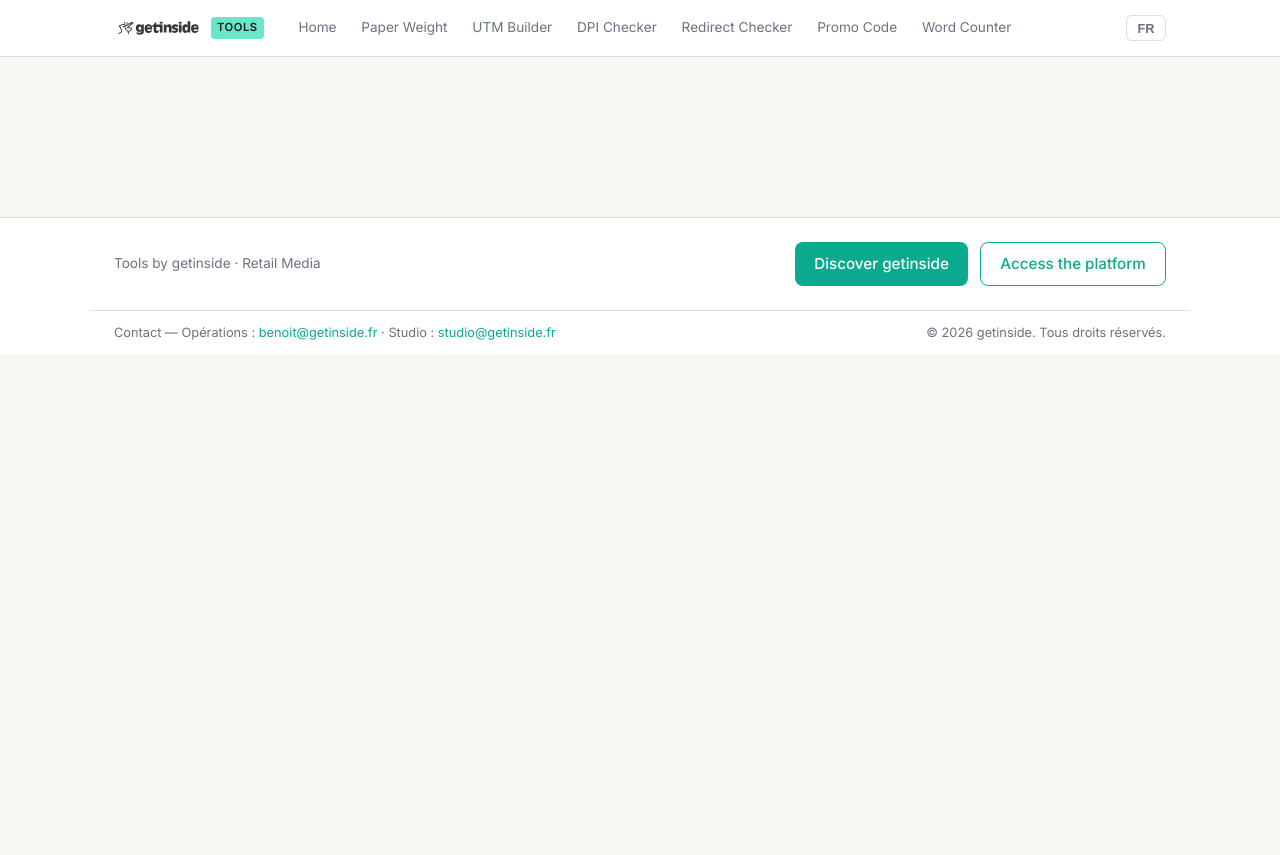
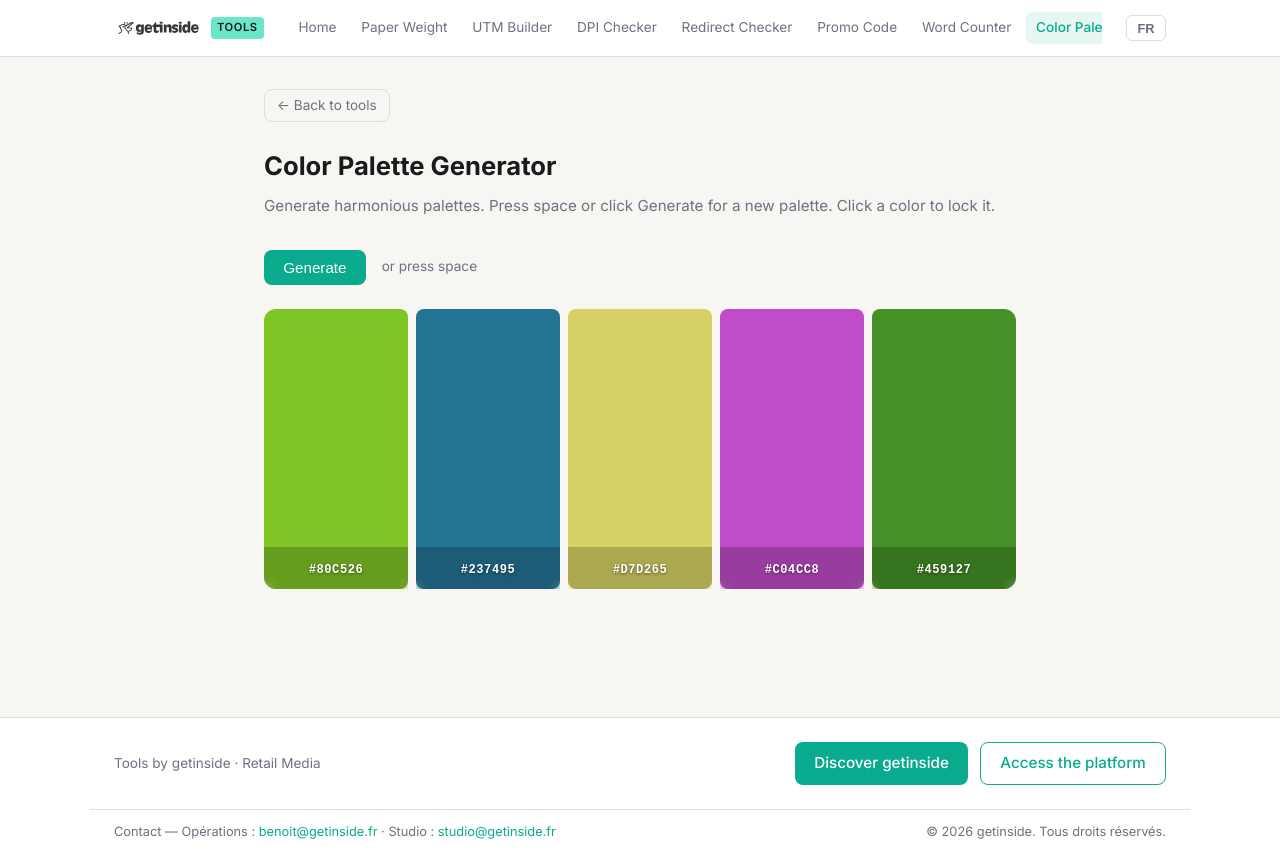
Before and after one commit to getinside-ops/tools, a Vue app: page /#/color-palette in a window 1280 px wide. Before the commit the page ends 800 px from the top, so only its background shows below. Built offline with nearby package versions, Linux system fonts and the light colour scheme.

Commit message:
feat: add Color Palette Generator tool

```diff
--- a/src/components/AppHeader.vue
+++ b/src/components/AppHeader.vue
@@ -13,6 +13,7 @@
         <router-link to="/redirect-checker">{{ t('nav.redirectChecker') }}</router-link>
         <router-link to="/promo-code">{{ t('nav.promoCode') }}</router-link>
         <router-link to="/word-counter">{{ t('nav.wordCounter') }}</router-link>
+        <router-link to="/color-palette">{{ t('nav.colorPalette') }}</router-link>
         <!-- <router-link to="/pdf-x">{{ t('nav.pdfX') }}</router-link> coming soon -->
       </nav>
       <button class="gi-lang-toggle" @click="toggleLocale">
--- a/src/i18n/en.ts
+++ b/src/i18n/en.ts
@@ -10,6 +10,7 @@ const en: Messages = {
     promoCode: 'Promo Code',
     pdfX: 'PDF → PDF/X',
     wordCounter: 'Word Counter',
+    colorPalette: 'Color Palette',
     back: '← Back to tools',
   },
   footer: {
@@ -28,6 +29,7 @@ const en: Messages = {
       promoCode: { title: 'Promo Code Validator', desc: 'Check your promo code quality before publishing.' },
       pdfX: { title: 'PDF to PDF/X Converter', desc: 'Convert your PDF to print-compliant PDF/X-1a format.' },
       wordCounter: { title: 'Word & Character Counter', desc: 'Count words, characters, sentences and estimate reading time.' },
+      colorPalette: { title: 'Color Palette Generator', desc: 'Generate harmonious color palettes. Press space for a new palette.' },
     },
   },
   paperWeight: {
@@ -122,6 +124,15 @@ const en: Messages = {
     },
     minutes: 'min',
   },
+  colorPalette: {
+    title: 'Color Palette Generator',
+    desc: 'Generate harmonious palettes. Press space or click Generate for a new palette. Click a color to lock it.',
+    generate: 'Generate',
+    pressSpace: 'or press space',
+    lock: 'Lock',
+    unlock: 'Unlock',
+    copied: 'Copied!',
+  },
 }
 
 export default en
--- a/src/i18n/fr.ts
+++ b/src/i18n/fr.ts
@@ -8,6 +8,7 @@ const fr = {
     promoCode: 'Code promo',
     pdfX: 'PDF → PDF/X',
     wordCounter: 'Compteur de mots',
+    colorPalette: 'Palette de couleurs',
     back: '← Retour aux outils',
   },
   footer: {
@@ -26,6 +27,7 @@ const fr = {
       promoCode: { title: 'Validateur de code promo', desc: 'Vérifiez la qualité de votre code promotionnel avant diffusion.' },
       pdfX: { title: 'Convertisseur PDF → PDF/X', desc: "Convertissez votre PDF en PDF/X-1a conforme aux normes d'impression." },
       wordCounter: { title: 'Compteur de mots', desc: 'Comptez les mots, caractères, phrases et estimez le temps de lecture.' },
+      colorPalette: { title: 'Générateur de palette', desc: 'Générez des palettes de couleurs harmonieuses. Appuyez sur espace pour une nouvelle palette.' },
     },
   },
   paperWeight: {
@@ -120,6 +122,15 @@ const fr = {
     },
     minutes: 'min',
   },
+  colorPalette: {
+    title: 'Générateur de palette de couleurs',
+    desc: 'Générez des palettes harmonieuses. Appuyez sur espace ou cliquez sur Générer pour une nouvelle palette. Cliquez sur une couleur pour la verrouiller.',
+    generate: 'Générer',
+    pressSpace: 'ou appuyez sur espace',
+    lock: 'Verrouiller',
+    unlock: 'Déverrouiller',
+    copied: 'Copié !',
+  },
 }
 
 export type Messages = typeof fr
--- a/src/router/index.ts
+++ b/src/router/index.ts
@@ -11,6 +11,7 @@ const router = createRouter({
     { path: '/redirect-checker', component: () => import('../views/RedirectCheckerView.vue') },
     { path: '/promo-code', component: () => import('../views/PromoCodeView.vue') },
     { path: '/word-counter', component: () => import('../views/WordCounterView.vue') },
+    { path: '/color-palette', component: () => import('../views/ColorPaletteView.vue') },
     // { path: '/pdf-x', component: () => import('../views/PdfXView.vue') }, // coming soon
   ],
 })
--- /dev/null
+++ b/src/views/ColorPaletteView.vue
@@ -0,0 +1,145 @@
+<template>
+  <div>
+    <router-link to="/" class="gi-back-link">{{ t('nav.back') }}</router-link>
+
+    <div class="gi-tool-header">
+      <h1>{{ t('colorPalette.title') }}</h1>
+      <p>{{ t('colorPalette.desc') }}</p>
+    </div>
+
+    <div class="gi-palette-actions">
+      <button class="gi-btn" @click="regenerate">{{ t('colorPalette.generate') }}</button>
+      <span class="gi-palette-hint">{{ t('colorPalette.pressSpace') }}</span>
+    </div>
+
+    <div class="gi-palette">
+      <div
+        v-for="(color, i) in palette"
+        :key="i"
+        class="gi-swatch"
+        :class="{ 'gi-swatch--locked': color.locked }"
+        :style="{ background: color.hex }"
+        @click="lock(i)"
+      >
+        <div class="gi-swatch-overlay">
+          <span class="gi-swatch-lock-icon">{{ color.locked ? '🔒' : '🔓' }}</span>
+          <span class="gi-swatch-lock-label">{{ color.locked ? t('colorPalette.unlock') : t('colorPalette.lock') }}</span>
+        </div>
+        <div class="gi-swatch-hex" @click.stop="copy(color.hex, i)">
+          <span>{{ copiedIndex === i ? t('colorPalette.copied') : color.hex }}</span>
+        </div>
+      </div>
+    </div>
+  </div>
+</template>
+
+<script setup lang="ts">
+import { ref, onMounted, onUnmounted } from 'vue'
+import { useI18n } from 'vue-i18n'
+import { initPalette, generatePalette, toggleLock } from '../composables/useColorPalette'
+import type { PaletteColor } from '../composables/useColorPalette'
+
+const { t } = useI18n()
+const palette = ref<PaletteColor[]>(initPalette())
+const copiedIndex = ref<number | null>(null)
+
+function regenerate() {
+  palette.value = generatePalette(palette.value)
+}
+
+function lock(index: number) {
+  palette.value = toggleLock(palette.value, index)
+}
+
+async function copy(hex: string, index: number) {
+  await navigator.clipboard.writeText(hex)
+  copiedIndex.value = index
+  setTimeout(() => { copiedIndex.value = null }, 2000)
+}
+
+function handleKeydown(e: KeyboardEvent) {
+  if (e.code === 'Space' && (e.target as HTMLElement).tagName !== 'INPUT' && (e.target as HTMLElement).tagName !== 'TEXTAREA') {
+    e.preventDefault()
+    regenerate()
+  }
+}
+
+onMounted(() => document.addEventListener('keydown', handleKeydown))
+onUnmounted(() => document.removeEventListener('keydown', handleKeydown))
+</script>
+
+<style scoped>
+.gi-back-link {
+  display: inline-flex;
+  align-items: center;
+  margin-bottom: 1.5rem;
+  padding: 0.3rem 0.75rem;
+  border: 1.5px solid var(--gi-border);
+  border-radius: var(--gi-radius);
+  font-size: 0.85rem;
+  color: var(--gi-text-muted);
+  text-decoration: none;
+  transition: border-color 0.12s, color 0.12s;
+}
+.gi-back-link:hover { border-color: var(--gi-brand); color: var(--gi-brand); }
+
+.gi-palette-actions {
+  display: flex;
+  align-items: center;
+  gap: 1rem;
+  margin-bottom: 1.5rem;
+}
+.gi-palette-hint { font-size: 0.85rem; color: var(--gi-text-muted); }
+
+.gi-palette {
+  display: flex;
+  gap: 0.5rem;
+  border-radius: var(--gi-radius-lg);
+  overflow: hidden;
+  height: 280px;
+}
+
+.gi-swatch {
+  flex: 1;
+  position: relative;
+  cursor: pointer;
+  display: flex;
+  flex-direction: column;
+  justify-content: space-between;
+  transition: flex 0.2s ease;
+  border-radius: 8px;
+  overflow: hidden;
+}
+.gi-swatch:hover { flex: 1.4; }
+.gi-swatch--locked { outline: 3px solid white; outline-offset: -3px; }
+
+.gi-swatch-overlay {
+  display: flex;
+  flex-direction: column;
+  align-items: center;
+  padding: 0.75rem;
+  opacity: 0;
+  transition: opacity 0.15s;
+  background: rgba(0,0,0,0.15);
+}
+.gi-swatch:hover .gi-swatch-overlay { opacity: 1; }
+.gi-swatch--locked .gi-swatch-overlay { opacity: 1; }
+.gi-swatch-lock-icon { font-size: 1.2rem; }
+.gi-swatch-lock-label { font-size: 0.7rem; color: white; margin-top: 0.25rem; font-weight: 600; text-shadow: 0 1px 2px rgba(0,0,0,0.4); }
+
+.gi-swatch-hex {
+  padding: 0.5rem;
+  text-align: center;
+  background: rgba(0,0,0,0.2);
+  backdrop-filter: blur(4px);
+  cursor: copy;
+}
+.gi-swatch-hex span {
+  font-size: 0.75rem;
+  font-weight: 700;
+  color: white;
+  text-shadow: 0 1px 3px rgba(0,0,0,0.5);
+  letter-spacing: 0.05em;
+  font-family: monospace;
+}
+</style>
```
